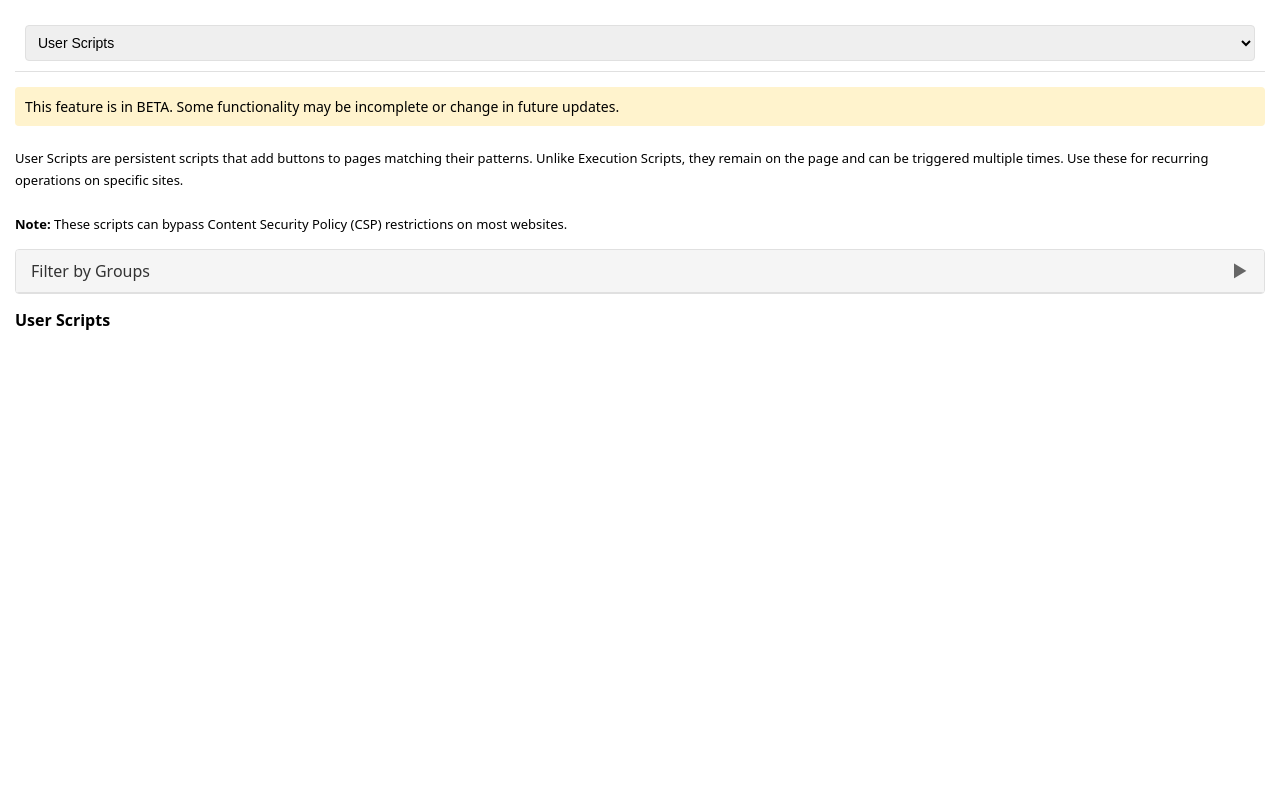
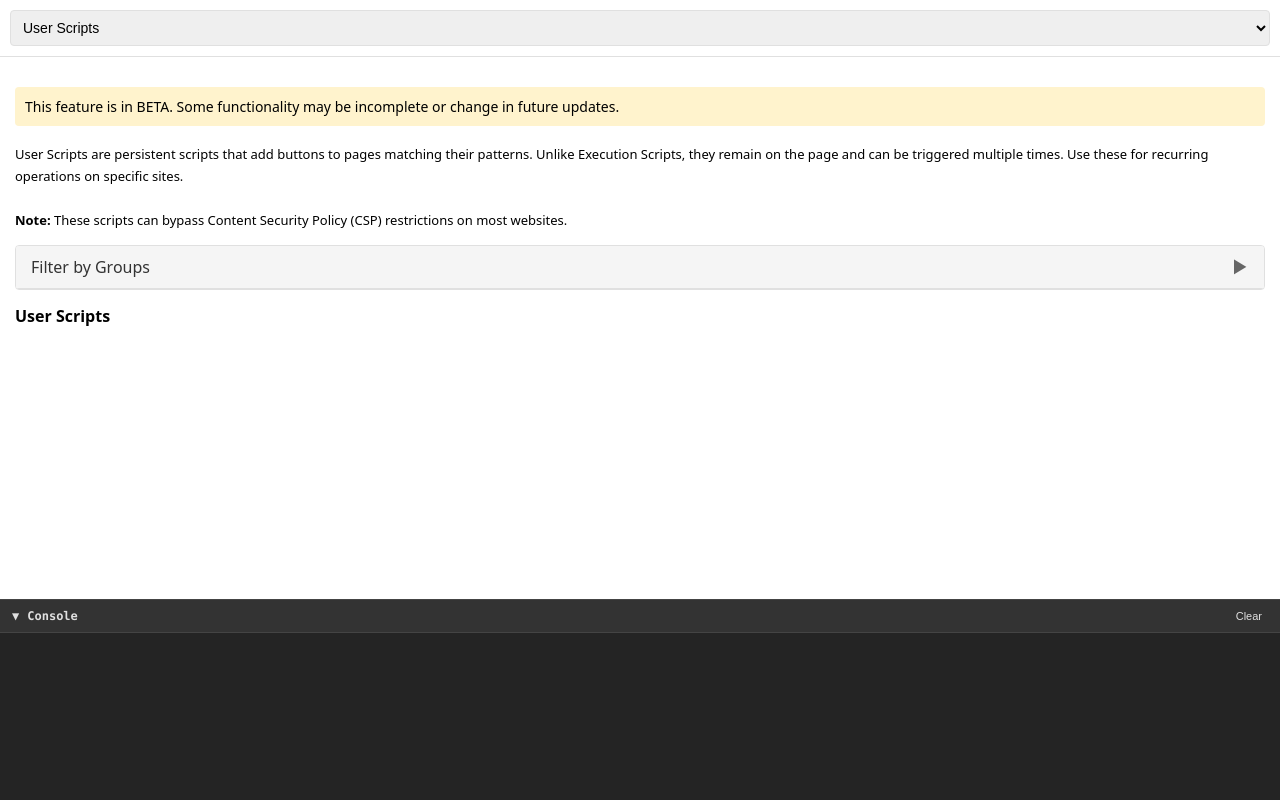
Before and after one commit to Pawel-Albert/utilities-for-testing-extension, a website built with Parcel: page src/pages/user-scripts/userScriptsPanel.html in a window 1280 px wide. Built offline with nearby package versions, Linux system fonts and the light colour scheme; some packages are replaced by stand-ins of ours; no server answers.

Commit message:
feat(v0.4.2): Add console panels to User and Execution Scripts (#9)
* feat(v0.4.2): Add console panels to User and Execution Scripts

- Add console panel to both script panels with fixed height layout
- Improve error logging with better formatting and stack traces
- Fix scrolling behavior and layout issues
- Unify console styles across panels

* docs: Add JSDoc for Self-Initializing Component pattern

* feat(v0.4.3): Add collapsible console and improve build process

```diff
--- a/package.json
+++ b/package.json
@@ -30,6 +30,7 @@
     "archiver": "^5.3.2",
     "eslint": "^8.56.0",
     "parcel": "^2.11.0",
+    "rimraf": "^6.0.1",
     "typescript": "^5.7.2"
   }
 }
--- /dev/null
+++ b/src/components/Console.ts
@@ -0,0 +1,119 @@
+export interface ConsoleOptions {
+  containerId: string
+  contentId: string
+  clearButtonId: string
+}
+
+export function createConsole(options: ConsoleOptions) {
+  const container = document.getElementById(options.containerId)!
+  const content = document.getElementById(options.contentId)!
+  const clearButton = document.getElementById(options.clearButtonId)!
+  const header = container.querySelector('.console-header')!
+  const title = container.querySelector('.console-title')!
+
+  const toggle = document.createElement('span')
+  toggle.className = 'console-toggle'
+  toggle.textContent = '▼'
+  title.insertBefore(toggle, title.firstChild)
+
+  let isCollapsed = false
+
+  function setupEventListeners() {
+    clearButton.addEventListener('click', e => {
+      e.stopPropagation()
+      clear()
+    })
+
+    header.addEventListener('click', () => {
+      isCollapsed = !isCollapsed
+      container.classList.toggle('collapsed', isCollapsed)
+
+      localStorage.setItem('console-collapsed', String(isCollapsed))
+    })
+  }
+
+  function restoreState() {
+    const savedState = localStorage.getItem('console-collapsed')
+    if (savedState === 'true') {
+      isCollapsed = true
+      container.classList.add('collapsed')
+    }
+  }
+
+  function interceptConsole() {
+    const originalConsole = {
+      log: console.log,
+      info: console.info,
+      warn: console.warn,
+      error: console.error
+    }
+
+    console.log = (...args) => {
+      log('log', ...args)
+      originalConsole.log.apply(console, args)
+    }
+
+    console.info = (...args) => {
+      log('info', ...args)
+      originalConsole.info.apply(console, args)
+    }
+
+    console.warn = (...args) => {
+      log('warn', ...args)
+      originalConsole.warn.apply(console, args)
+    }
+
+    console.error = (...args) => {
+      log('error', ...args)
+      originalConsole.error.apply(console, args)
+      if (isCollapsed) {
+        isCollapsed = false
+        container.classList.remove('collapsed')
+      }
+    }
+  }
+
+  function formatValue(value: any): string {
+    if (value === null) return 'null'
+    if (value === undefined) return 'undefined'
+    if (typeof value === 'string') return `"${value}"`
+    if (typeof value === 'object') {
+      try {
+        return JSON.stringify(value, null, 2)
+      } catch (e) {
+        return value.toString()
+      }
+    }
+    return String(value)
+  }
+
+  function log(type: 'log' | 'info' | 'warn' | 'error', ...args: any[]) {
+    const message = document.createElement('div')
+    message.className = `console-message ${type}`
+
+    const timestamp = new Date().toLocaleTimeString()
+    const formattedArgs = args.map(arg => formatValue(arg)).join(' ')
+
+    message.innerHTML = `[${timestamp}] ${formattedArgs}`
+
+    content.appendChild(message)
+    content.scrollTop = content.scrollHeight
+  }
+
+  function clear() {
+    content.innerHTML = ''
+  }
+
+  setupEventListeners()
+  restoreState()
+  interceptConsole()
+
+  return {
+    log,
+    clear,
+    toggle: () => {
+      isCollapsed = !isCollapsed
+      container.classList.toggle('collapsed')
+    }
+  }
+}
--- /dev/null
+++ b/src/components/styles/consoleStyles.ts
@@ -0,0 +1,122 @@
+export const consoleStyles = `
+  .console-container {
+    height: var(--console-height);
+    min-height: 32px;
+    flex-shrink: 0;
+    background: #242424;
+    color: #fff;
+    font-family: 'Consolas', 'Monaco', monospace;
+    font-size: 12px;
+    border-top: 1px solid #444;
+    display: flex;
+    flex-direction: column;
+    transition: height 0.3s ease;
+  }
+
+  .console-container.collapsed {
+    height: 32px;
+  }
+
+  .console-header {
+    padding: 8px 12px;
+    background: #333;
+    display: flex;
+    justify-content: space-between;
+    align-items: center;
+    border-bottom: 1px solid #444;
+    cursor: pointer;
+    user-select: none;
+  }
+
+  .console-header:hover {
+    background: #3a3a3a;
+  }
+
+  .console-title {
+    font-weight: bold;
+    color: #e0e0e0;
+    display: flex;
+    align-items: center;
+    gap: 8px;
+  }
+
+  .console-toggle {
+    display: inline-block;
+    transform: rotate(0deg);
+    transition: transform 0.3s ease;
+  }
+
+  .console-container.collapsed .console-toggle {
+    transform: rotate(-90deg);
+  }
+
+  .console-actions {
+    display: flex;
+    gap: 8px;
+  }
+
+  .console-action {
+    background: none;
+    border: none;
+    color: #e0e0e0;
+    cursor: pointer;
+    padding: 2px 6px;
+    font-size: 11px;
+    border-radius: 3px;
+  }
+
+  .console-action:hover {
+    background: #444;
+  }
+
+  .console-content {
+    flex: 1;
+    overflow-y: auto;
+    min-height: 0;
+    padding: 8px 0;
+  }
+
+  .console-message {
+    padding: 4px 12px;
+    border-bottom: 1px solid #333;
+    white-space: pre-wrap;
+    word-break: break-word;
+  }
+
+  .console-message:last-child {
+    border-bottom: none;
+  }
+
+  .console-message.log {
+    color: #fff;
+  }
+
+  .console-message.info {
+    color: #64b5f6;
+  }
+
+  .console-message.warn {
+    color: #ffb74d;
+  }
+
+  .console-message.error {
+    color: #ef5350;
+  }
+
+  .console-content::-webkit-scrollbar {
+    width: 8px;
+  }
+
+  .console-content::-webkit-scrollbar-track {
+    background: #333;
+  }
+
+  .console-content::-webkit-scrollbar-thumb {
+    background: #666;
+    border-radius: 4px;
+  }
+
+  .console-content::-webkit-scrollbar-thumb:hover {
+    background: #888;
+  }
+`
--- a/src/pages/user-scripts/userScriptsPanel.html
+++ b/src/pages/user-scripts/userScriptsPanel.html
@@ -6,16 +6,38 @@
       :root {
         --border: #e0e0e0;
         --primary: #2196f3;
+        --console-height: 200px;
+      }
+
+      html,
+      body {
+        margin: 0;
+        padding: 0;
+        height: 100%;
+        overflow: hidden;
       }
 
       body {
-        margin: 0;
-        padding: 15px;
         font-family: system-ui, -apple-system, sans-serif;
         min-width: 0;
         max-width: 100%;
         box-sizing: border-box;
-        overflow-x: hidden;
+        display: flex;
+        flex-direction: column;
+      }
+
+      .main-content {
+        display: flex;
+        flex-direction: column;
+        height: 100vh;
+        overflow: hidden;
+      }
+
+      .scripts-content {
+        flex: 1;
+        overflow-y: auto;
+        padding: 15px;
+        min-height: 0;
       }
 
       .scripts-section {
@@ -49,23 +71,6 @@
 
       .script-item:hover {
         opacity: 0.9;
-      }
-
-      .beta-notice {
-        background: #fff3cd;
-        padding: 10px;
-        border-radius: 4px;
-        margin-bottom: 15px;
-        font-size: 14px;
-      }
-
-      .error-notice {
-        background: #ffebee;
-        color: #c62828;
-        padding: 10px;
-        border-radius: 4px;
-        margin-bottom: 15px;
-        font-size: 14px;
       }
 
       /* Kontener dla skryptu */
@@ -178,7 +183,11 @@
 
       /* Beta notice */
       .beta-notice {
-        margin-bottom: 20px;
+        background: #fff3cd;
+        padding: 10px;
+        border-radius: 4px;
+        margin-bottom: 15px;
+        font-size: 14px;
       }
 
       .script-pattern {
@@ -229,9 +238,11 @@
     </style>
   </head>
   <body>
+    <div class="main-content">
+      <div class="scripts-content">
         <div class="beta-notice">
-      This feature is in BETA. Some functionality may be incomplete or change in future
-      updates.
+          This feature is in BETA. Some functionality may be incomplete or change in
+          future updates.
         </div>
 
         <div id="locationWarning" class="location-warning">
@@ -242,8 +253,9 @@
         <p class="description">
           <small>
             User Scripts are persistent scripts that add buttons to pages matching their
-        patterns. Unlike Execution Scripts, they remain on the page and can be triggered
-        multiple times. Use these for recurring operations on specific sites. <br /><br />
+            patterns. Unlike Execution Scripts, they remain on the page and can be
+            triggered multiple times. Use these for recurring operations on specific
+            sites. <br /><br />
             <strong>Note:</strong> These scripts can bypass Content Security Policy (CSP)
             restrictions on most websites.
           </small>
@@ -257,6 +269,21 @@
           <h3>User Scripts</h3>
           <div id="userScriptsList" class="script-grid"></div>
         </div>
+      </div>
+
+      <!-- Console Panel -->
+      <div id="consoleContainer" class="console-container">
+        <div class="console-header">
+          <span class="console-title">Console</span>
+          <div class="console-actions">
+            <button class="console-action" id="clearConsole">Clear</button>
+          </div>
+        </div>
+        <div class="console-content" id="consoleContent">
+          <!-- Console messages will be injected here -->
+        </div>
+      </div>
+    </div>
 
     <script src="userScriptsPanel.ts" type="module"></script>
   </body>
--- a/src/pages/user-scripts/userScriptsPanel.ts
+++ b/src/pages/user-scripts/userScriptsPanel.ts
@@ -5,13 +5,21 @@ import {initializeLocationChecker} from '../../utils/locationChecker'
 import {createGroupFilter} from '../../components/GroupFilter'
 import {createGroupedList} from '../../components/GroupedList'
 import {groupStyles} from '../../components/styles'
+import {createConsole} from '../../components/Console'
+import {consoleStyles} from '../../components/styles/consoleStyles'
 import {UserScript} from '../../types/userScripts'
 
 createPanelSelector(document.body)
 
 const style = document.createElement('style')
-style.textContent = groupStyles
+style.textContent = `${groupStyles}${consoleStyles}`
 document.head.appendChild(style)
+
+createConsole({
+  containerId: 'consoleContainer',
+  contentId: 'consoleContent',
+  clearButtonId: 'clearConsole'
+})
 
 function sanitizeId(name: string): string {
   return name.replace(/[^a-zA-Z0-9-_]/g, '_')
@@ -20,6 +28,22 @@ function sanitizeId(name: string): string {
 // Keep track of selected groups
 let currentSelectedGroups: string[] = []
 
+/**
+ * Creates and initializes a self-bootstrapping group filter component.
+ * This component is self-contained and manages its own lifecycle through DOM events,
+ * storage listeners, and interval timers.
+ *
+ * @type {import('../../components/GroupFilter').GroupFilter | null}
+ * @description Uses the Self-Initializing Component pattern where the component:
+ * - Creates and manages its own UI elements
+ * - Sets up its own event listeners
+ * - Handles its own state management
+ * - Maintains storage synchronization
+ * - Performs automatic refresh every 5 seconds
+ *
+ * The component remains active through side effects even though
+ * the returned reference isn't used directly.
+ */
 const groupFilter = createGroupFilter('filterContainer', {
   onChange: selectedGroups => {
     currentSelectedGroups = selectedGroups
@@ -98,7 +122,12 @@ const groupedList = createGroupedList<UserScript & {name: string}>('userScriptsL
           // Update registeredScripts immediately
           registeredScripts = await chrome.userScripts.getScripts()
         } catch (err) {
-          console.error('Failed to register script:', err)
+          const error = err as Error
+          console.error('Failed to register script:', {
+            name: script.name,
+            error: error.message,
+            stack: error.stack
+          })
           toggle.checked = false
         }
       } else {
@@ -114,7 +143,12 @@ const groupedList = createGroupedList<UserScript & {name: string}>('userScriptsL
             await chrome.userScripts.unregister({ids: [script.id]})
             console.log('Unregistered script:', script.id)
           } catch (err) {
-            console.error('Failed to unregister script:', script.id, err)
+            const error = err as Error
+            console.error('Failed to unregister script:', {
+              id: script.id,
+              error: error.message,
+              stack: error.stack
+            })
             toggle.checked = true
           }
         }
```
Also changed, not shown: scripts/create-zip.js (+18 -0 lines), src/pages/execution-scripts-panel/executionScriptsPanel.html (+47 -7 lines), src/pages/execution-scripts-panel/executionScriptsPanel.ts (+61 -5 lines), README.md, manifest.json, 1 other file. Lines whose indentation alone changed are shown as unchanged.
